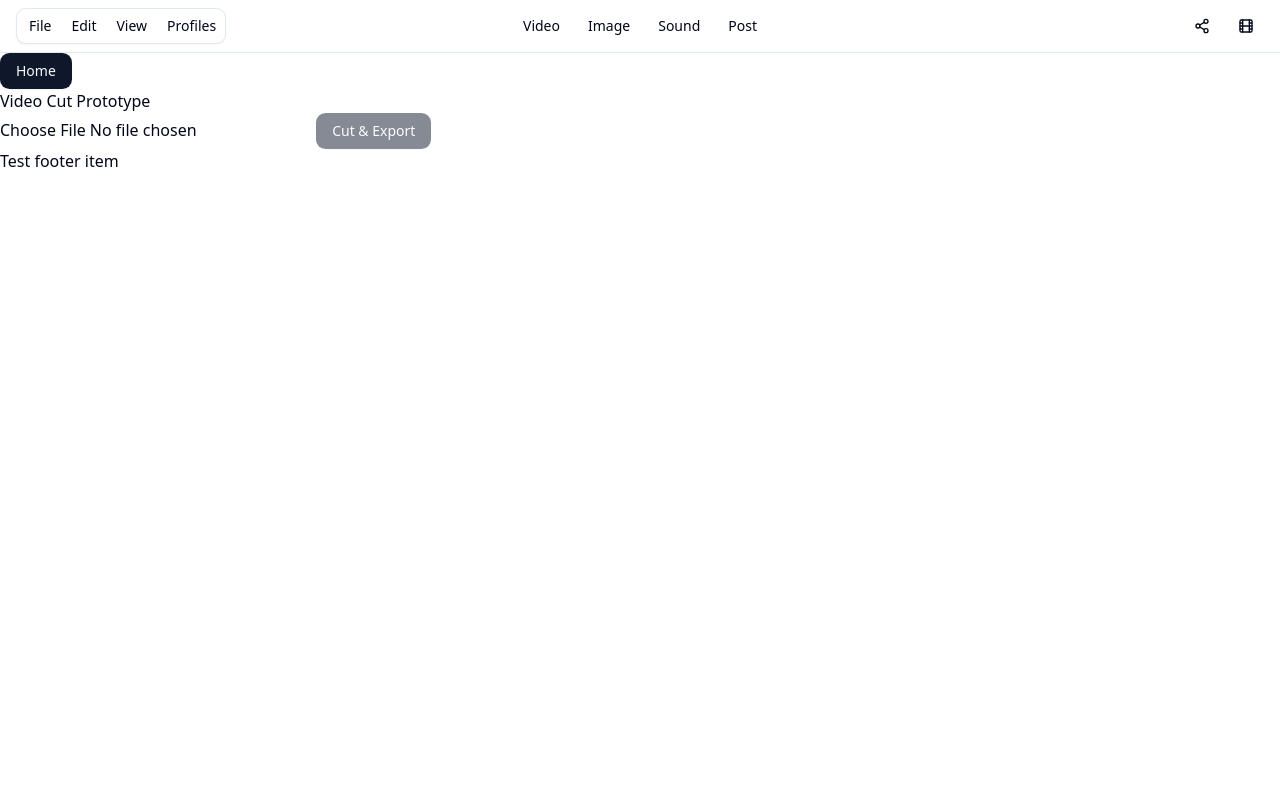
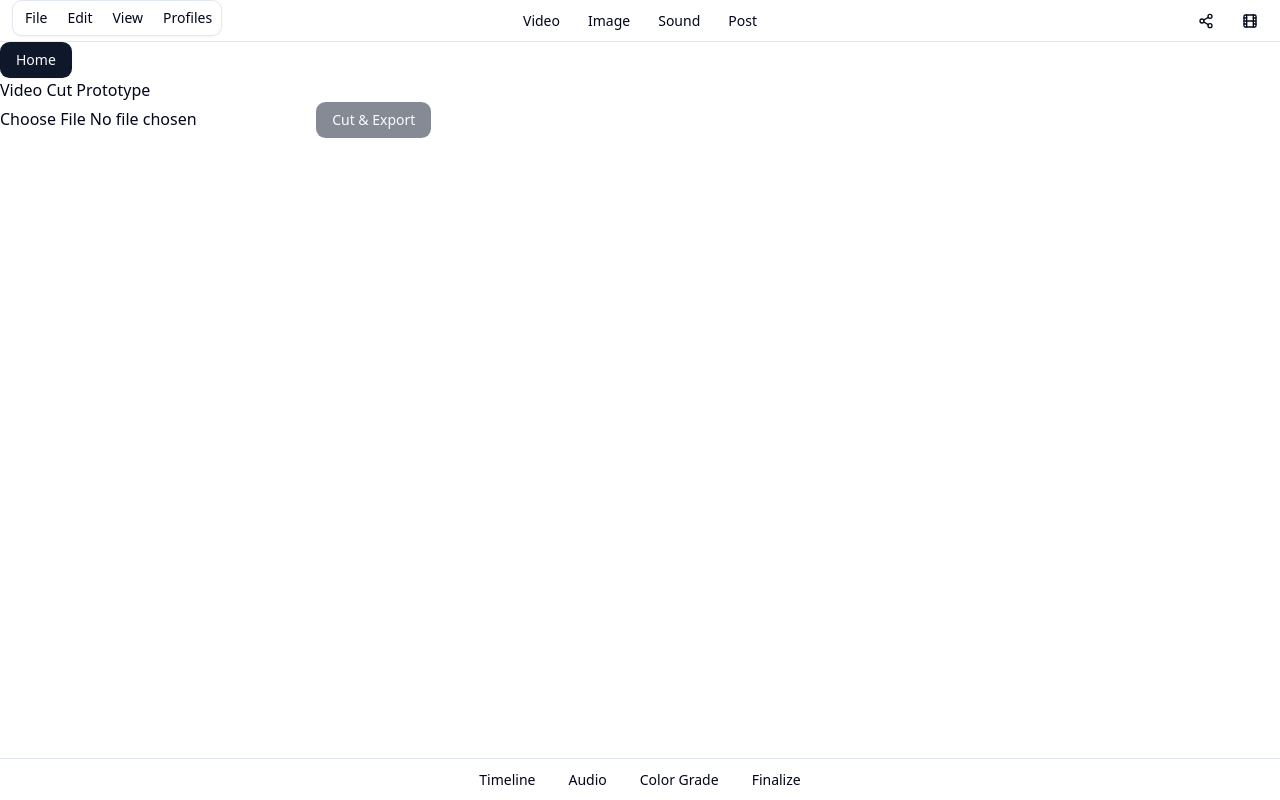
Before and after one commit to Makosai/VISP, a SvelteKit app: page /video in a window 1280 px wide. Built offline with nearby package versions, Linux system fonts and the light colour scheme.

Commit message:
Implement the footer and shrink header.

```diff
--- /dev/null
+++ b/src/app.d.ts
@@ -0,0 +1,30 @@
+import 'unplugin-icons/types/svelte';
+
+// See https://svelte.dev/docs/kit/types#app.d.ts
+
+// for information about these interfaces
+declare global {
+	namespace App {
+		// interface Error {}
+		// interface Locals {}
+		// interface PageData {}
+		// interface PageState {}
+		// interface Platform {}
+	}
+
+	type HTMLEvent<T extends HTMLElement> = MouseEvent & {
+		currentTarget: EventTarget & T;
+	};
+
+	namespace Footer {
+		type Action = {
+			label: string;
+			disabled?: boolean;
+		} & (
+				| { type: 'button'; onClick: () => void; }
+				| { type: 'link'; href: string; target?: string; }
+			);
+	}
+}
+
+export { };
--- a/src/app.html
+++ b/src/app.html
@@ -1,11 +1,11 @@
 <!doctype html>
-<html lang="en" data-theme="dark">
+<html lang="en">
 
 <head>
   <meta charset="utf-8" />
   <link rel="icon" href="%sveltekit.assets%/favicon.png" />
   <meta name="viewport" content="width=device-width, initial-scale=1" />
-  <title>Tauri + SvelteKit + Typescript App</title>
+  <title>VISP</title>
   %sveltekit.head%
 </head>
 
--- /dev/null
+++ b/src/lib/components/ui/separator/index.ts
@@ -0,0 +1,7 @@
+import Root from "./separator.svelte";
+
+export {
+	Root,
+	//
+	Root as Separator,
+};
--- /dev/null
+++ b/src/lib/components/ui/separator/separator.svelte
@@ -0,0 +1,20 @@
+<script lang="ts">
+	import { Separator as SeparatorPrimitive } from "bits-ui";
+	import { cn } from "$lib/utils.js";
+
+	let {
+		ref = $bindable(null),
+		class: className,
+		...restProps
+	}: SeparatorPrimitive.RootProps = $props();
+</script>
+
+<SeparatorPrimitive.Root
+	bind:ref
+	data-slot="separator"
+	class={cn(
+		"bg-border shrink-0 data-[orientation=horizontal]:h-px data-[orientation=vertical]:h-full data-[orientation=horizontal]:w-full data-[orientation=vertical]:w-px",
+		className
+	)}
+	{...restProps}
+/>
--- a/src/lib/index.ts
+++ b/src/lib/index.ts
@@ -0,0 +1,3 @@
+import { writable } from 'svelte/store';
+
+export const footerActionsStore = writable<Footer.Action[]>([]);
--- a/src/routes/(sections)/+layout.svelte
+++ b/src/routes/(sections)/+layout.svelte
@@ -1,7 +1,71 @@
 <script lang="ts">
-  let { children } = $props();
+  import { footerActionsStore } from '$lib';
+  import { Button } from '$lib/components/ui/button';
+  import { Separator } from '$lib/components/ui/separator';
+  import type { Snippet } from 'svelte';
+
+  interface Props {
+    children?: Snippet;
+  }
+
+  let { children }: Props = $props();
 </script>
 
 {@render children?.()}
 
-<footer>Test footer item</footer>
+<footer class="footer-bar">
+  <div class="footer-actions">
+    {@render footerActions?.($footerActionsStore)}
+  </div>
+</footer>
+
+{#snippet footerActions(actions: Footer.Action[])}
+  {#each actions as action, i}
+    {#if i > 0}
+      <Separator orientation="vertical" />
+    {/if}
+    {#if action.type === 'button'}
+      <Button
+        class="footer-btn"
+        onclick={action.onClick}
+        disabled={action.disabled}
+        size="sm"
+        variant="ghost">
+        {action.label}
+      </Button>
+    {:else if action.type === 'link'}
+      <Button
+        class="footer-btn"
+        href={action.href}
+        target={action.target}
+        rel="noopener noreferrer"
+        disabled={action.disabled}
+        size="sm"
+        variant="ghost">
+        {action.label}
+      </Button>
+    {/if}
+  {/each}
+{/snippet}
+
+<style>
+  .footer-bar {
+    position: sticky;
+    bottom: 0;
+    top: 100%;
+    display: flex;
+    align-items: center;
+    justify-content: center;
+    background-color: var(--background);
+    border-top: 1px solid var(--border);
+    height: 42px;
+    z-index: 10;
+  }
+  .footer-actions {
+    display: flex;
+    gap: 0.25rem;
+    width: 100%;
+    justify-content: center;
+    align-items: center;
+  }
+</style>
--- a/src/routes/(sections)/video/+page.svelte
+++ b/src/routes/(sections)/video/+page.svelte
@@ -5,6 +5,7 @@
   import { save } from '@tauri-apps/plugin-dialog';
   import { mkdir, writeFile, BaseDirectory } from '@tauri-apps/plugin-fs';
   import { join, appDataDir } from '@tauri-apps/api/path';
+  import { footerActionsStore } from '$lib';
 
   let file: File | null = null;
   let videoUrl: string | null = null;
@@ -75,6 +76,33 @@
       processing = false;
     }
   }
+
+  footerActionsStore.set([
+    {
+      type: 'link',
+      label: 'Timeline',
+      href: '/timeline',
+      disabled: false
+    },
+    {
+      type: 'link',
+      label: 'Audio',
+      href: '/audio',
+      disabled: false
+    },
+    {
+      type: 'link',
+      label: 'Color Grade',
+      href: '/color-grade',
+      disabled: false
+    },
+    {
+      type: 'link',
+      label: 'Finalize',
+      href: '/finalize',
+      disabled: false
+    }
+  ]);
 </script>
 
 <main class="container">
--- a/src/routes/+layout.svelte
+++ b/src/routes/+layout.svelte
@@ -74,9 +74,9 @@
     justify-content: space-between;
     align-items: center;
     gap: 1rem;
-    padding: 0.5rem 1rem;
+    padding-inline: 0.75rem;
     background-color: var(--background);
-    height: 53px;
+    height: 42px;
     overflow-x: auto;
     overflow-y: hidden;
   }
```
